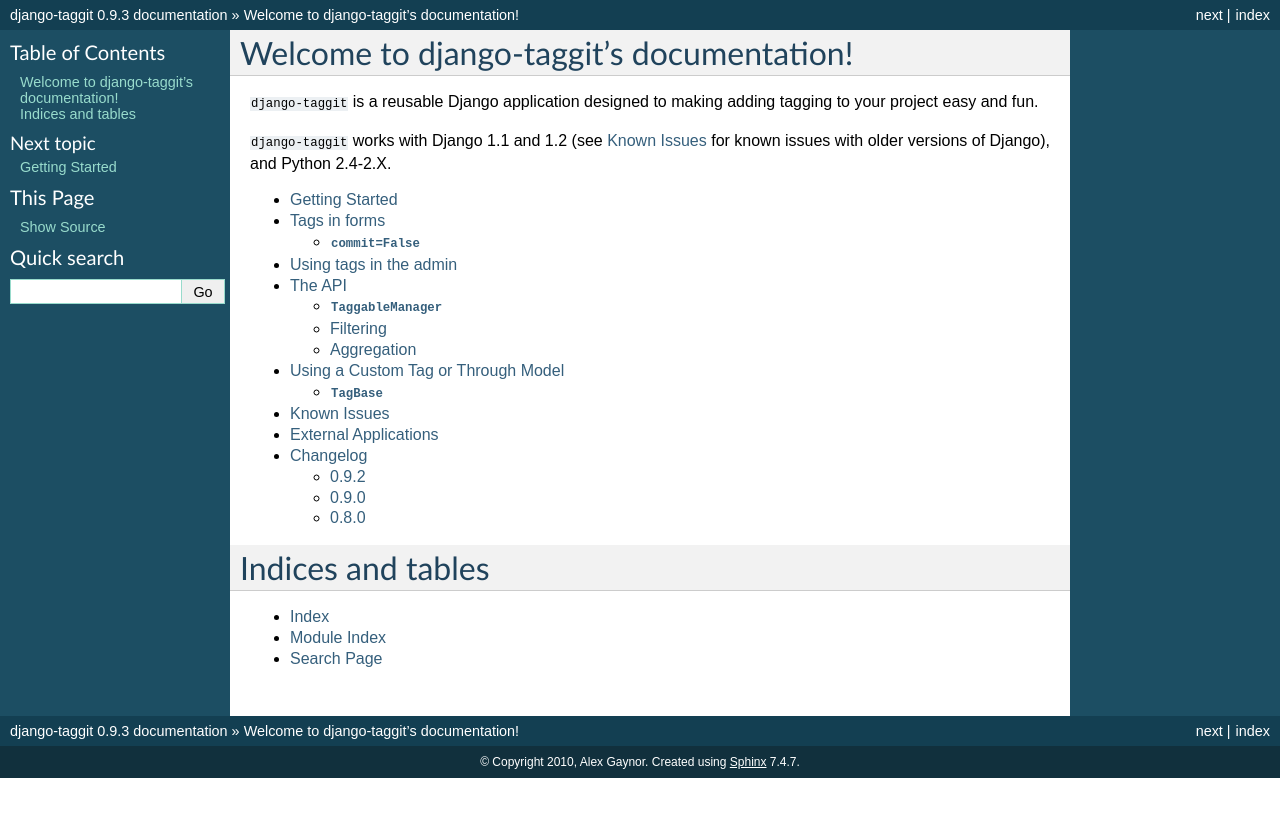
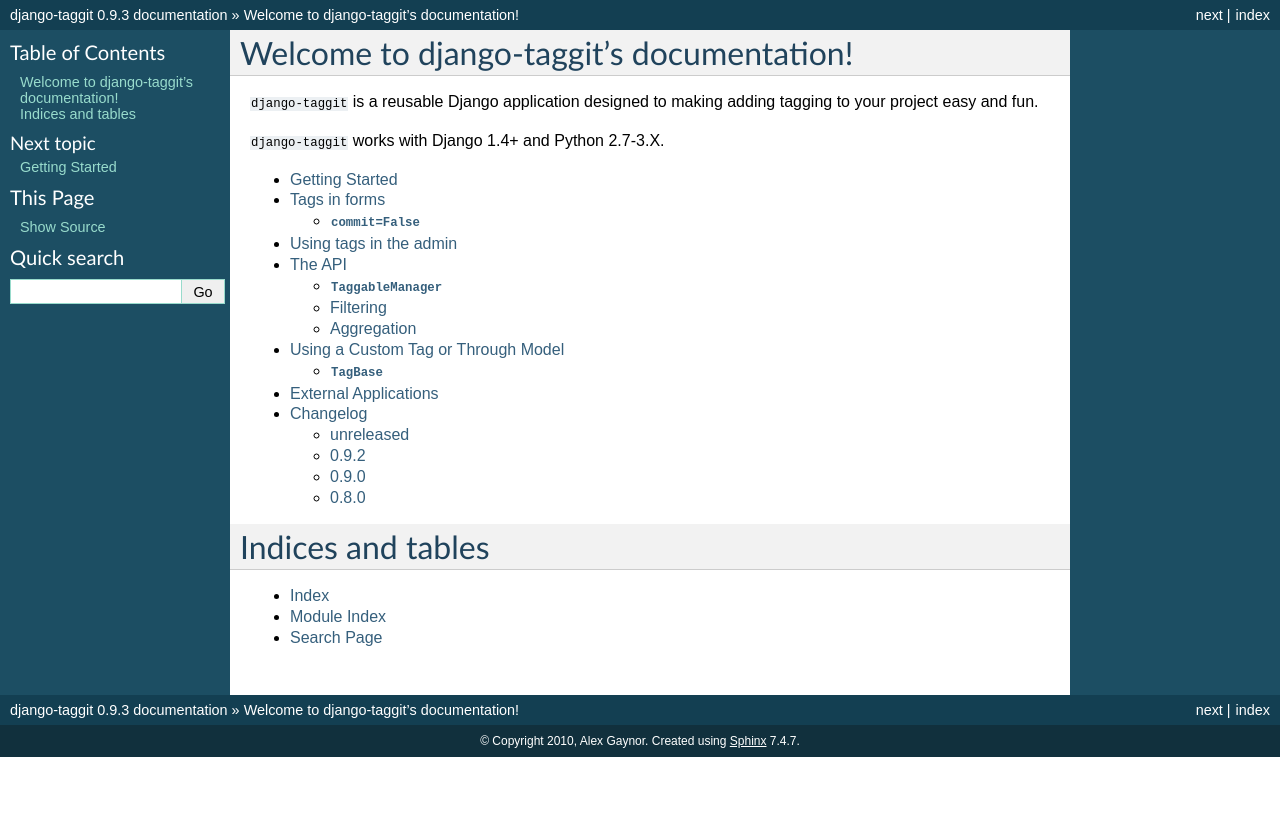
Before and after one commit to jazzband/django-taggit, a Sphinx documentation site: the page built from docs/index.txt, in a window 1280 px wide. Shown: the top 817 px of the page. Built offline with Sphinx 7.4.7, drawn with Linux system fonts in a browser that asks for light colours.

Commit message:
Update docs for recent requirements

```diff
--- a/docs/changelog.txt
+++ b/docs/changelog.txt
@@ -1,5 +1,11 @@
 Changelog
 =========
+
+unreleased
+~~~~~~~~~~
+
+ * Python3 support
+ * Works only with Django 1.4 and Django 1.5
 
 0.9.2
 ~~~~~
--- a/docs/index.txt
+++ b/docs/index.txt
@@ -4,8 +4,7 @@
 ``django-taggit`` is a reusable Django application designed to making adding
 tagging to your project easy and fun.
 
-``django-taggit`` works with Django 1.1 and 1.2 (see :doc:`issues` for known
-issues with older versions of Django), and Python 2.4-2.X.
+``django-taggit`` works with Django 1.4+ and Python 2.7-3.X.
 
 .. toctree::
    :maxdepth: 2
@@ -15,7 +14,6 @@
    admin
    api
    custom_tagging
-   issues
    external_apps
    changelog
 
```
Also changed, not shown: docs/issues.txt (deleted, +0 -9 lines).
